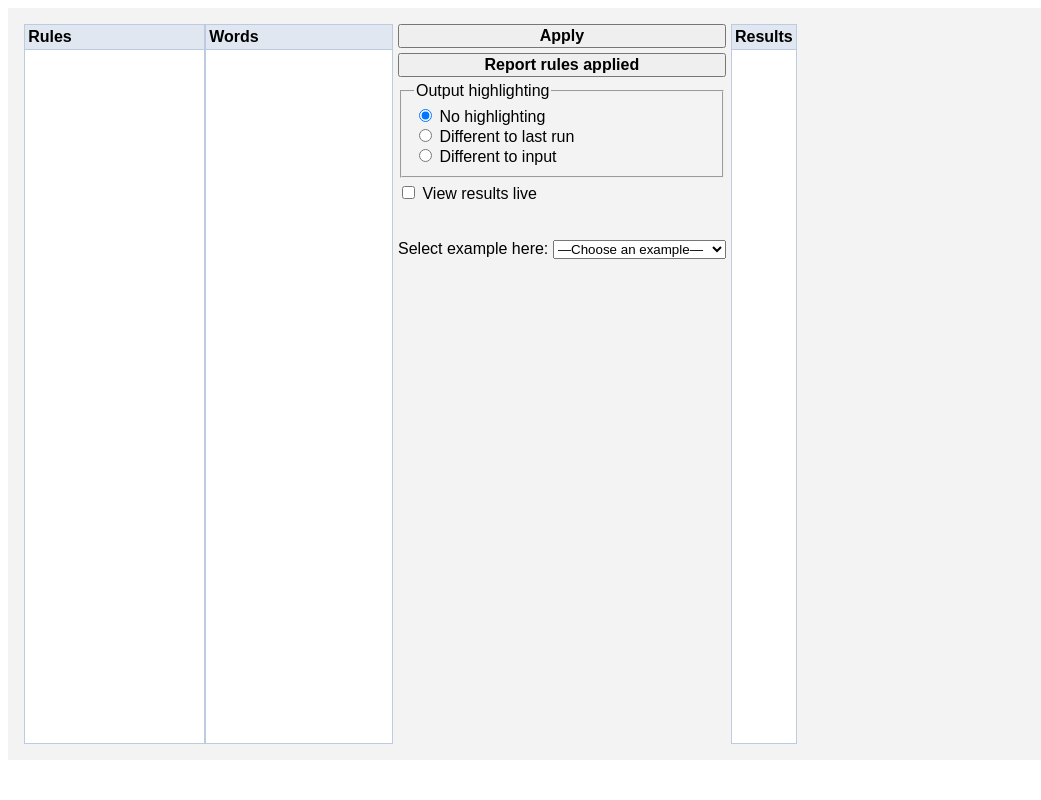
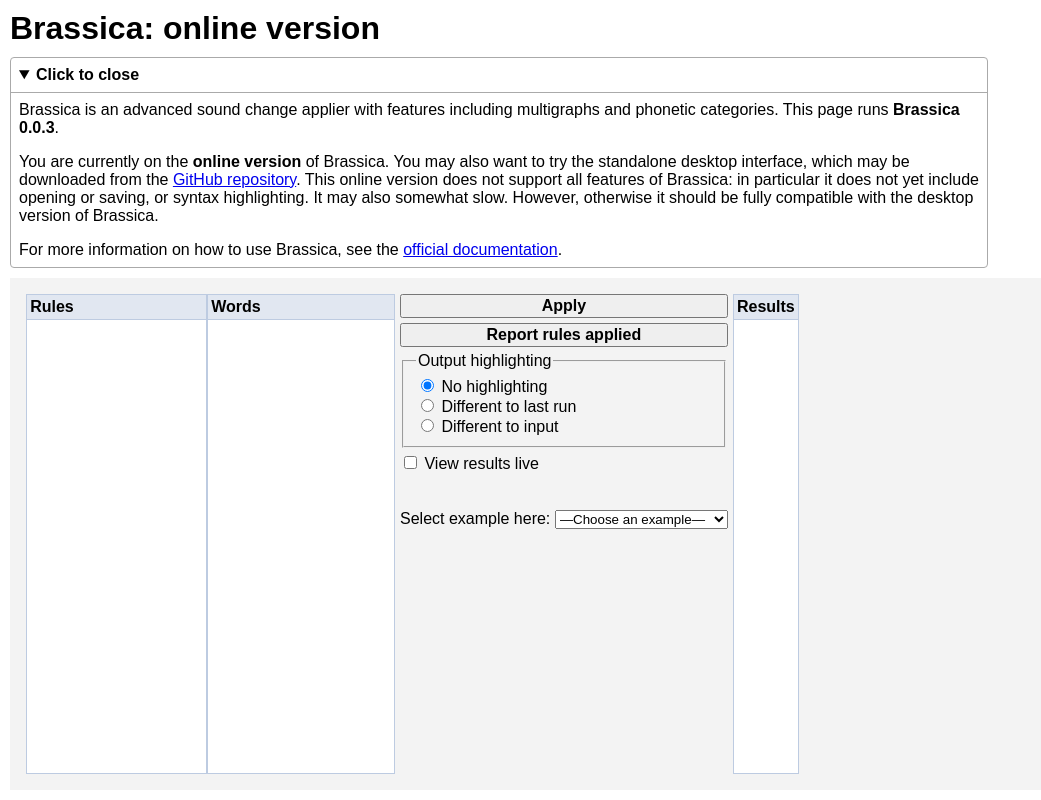
Before and after one commit to bradrn/brassica, a website: page gui/brassica-web/static/index.html in a window 1280 px wide. Shown: the whole page, without its empty margins (0-1041 px from the left). Drawn offline with Linux system fonts and the light colour scheme; files whose address does not match are found by name; a web font is replaced by a local one.

Commit message:
Add blurb to web version

```diff
--- a/gui/brassica-web/static/index.html
+++ b/gui/brassica-web/static/index.html
@@ -29,8 +29,45 @@
       html {
           font-family: "Source Sans", sans-serif;
       }
+      body {
+          margin: 0px;
+          padding: 10px;
+          display: flex;
+          flex-flow: column nowrap;
+          gap: 10px;
+          height: 100vh;
+          box-sizing: border-box;
+      }
+      h1 {
+          padding: 0px;
+          margin: 0px;
+      }
+      details {
+          border: 1px solid #aaa;
+          border-radius: 4px;
+          padding: 0.5em 0.5em 0;
+          max-width: 75vw;
+      }
+      summary {
+          font-weight: bold;
+          margin: -0.5em -0.5em 0;
+          padding: 0.5em;
+      }
+      details[open] {
+          padding: 0.5em;
+      }
+      details[open] summary {
+          border-bottom: 1px solid #aaa;
+          margin-bottom: 0.5em;
+      }
+      details p:first-of-type {
+          margin-top: 0px;
+      }
+      details p:last-of-type {
+          margin-bottom: 0px;
+      }
       #brassica-form {
-          height: 90vh;
+          flex: 1 0 auto;
           display: flex;
           flex-flow: row nowrap;
           align-items: stretch;
@@ -76,7 +113,6 @@
           flex: 1 0 auto;
           overflow: scroll;
           width: 100%;
-          height: 90%;
           background-color: #fff;
       }
       #words, #results {
@@ -103,6 +139,28 @@
     </style>
   </head>
   <body>
+    <h1>
+      Brassica: online version
+    </h1>
+    <details open>
+      <summary>Click to close</summary>
+      <p>
+        Brassica is an advanced sound change applier with features including multigraphs and phonetic categories.
+        This page runs <b>Brassica 0.0.3</b>.
+      </p>
+      <p>
+        You are currently on the <b>online version</b> of Brassica.
+        You may also want to try the standalone desktop interface,
+        which may be downloaded from the <a href="https://github.com/bradrn/brassica">GitHub repository</a>.
+        This online version does not support all features of Brassica:
+        in particular it does not yet include opening or saving, or syntax highlighting.
+        It may also somewhat slow.
+        However, otherwise it should be fully compatible with the desktop version of Brassica.
+      </p>
+      <p>
+        For more information on how to use Brassica, see the <a href="https://github.com/bradrn/brassica/blob/v0.0.3/Documentation.md">official documentation</a>.
+      </p>
+    </details>
     <form id="brassica-form">
       <div id="rules-div" class="box-container">
         <label for="rules">Rules</label>
```
